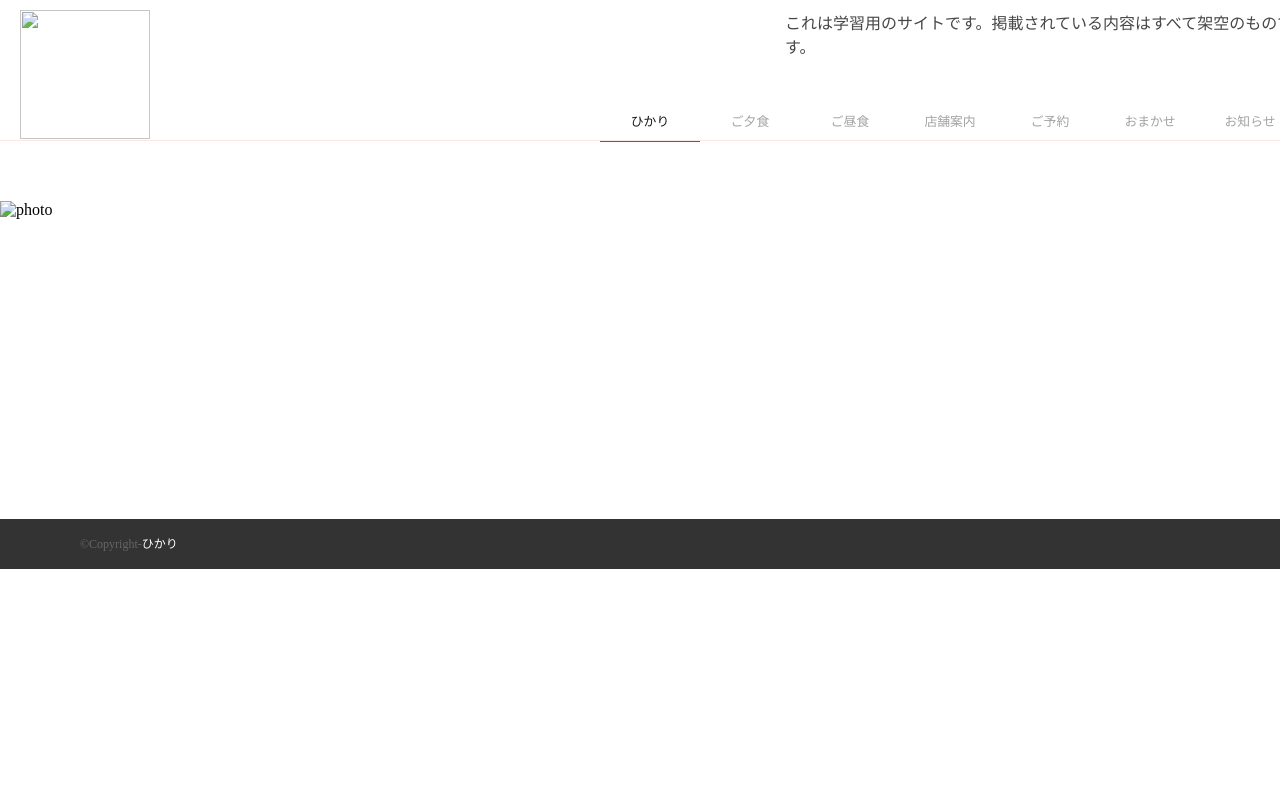
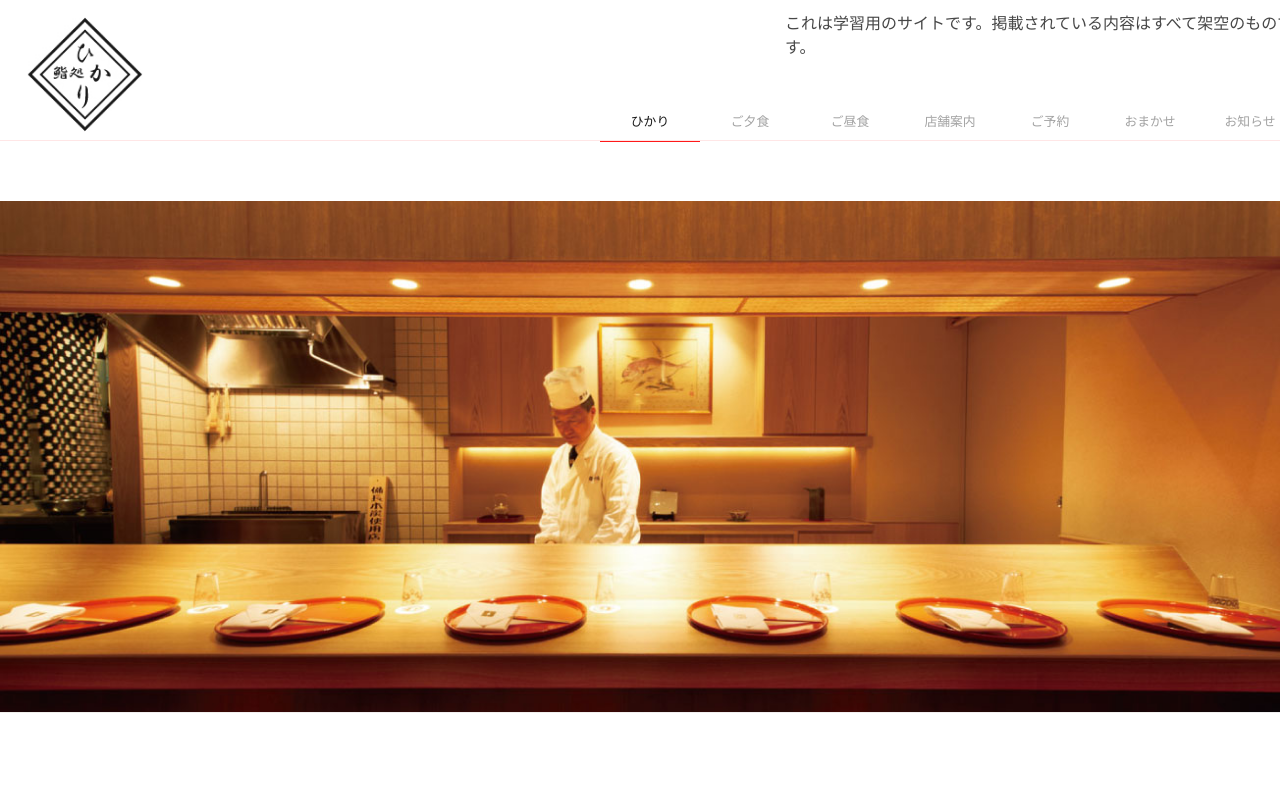
Before and after one commit to aki-craftman/hikarisushi, a plain HTML site: page index.html in a window 1280 px wide. Shown: the top 800 px of the page. Drawn offline with Linux system fonts and the light colour scheme.

Commit message:
Update index.html

```diff
--- a/index.html
+++ b/index.html
@@ -9,7 +9,7 @@
 <body>
 <div id="headerArea">
 <div id="wrapper">
-<img src="images/hikari_logo3.jpg" class="example1">
+<img src="hikari_logo3.jpg" class="example1">
 <div id="textbox">これは学習用のサイトです。掲載されている内容はすべて架空のものです。</div>
 
 <!-- メニュー -->
@@ -27,7 +27,7 @@
 </div>
  <hr />
 <div id="contentsArea">
-   <img src="images/counter.jpg" alt="photo" class="example2" id="top-photo">
+   <img src="counter.jpg" alt="photo" class="example2" id="top-photo">
 
 
 </div>
```
